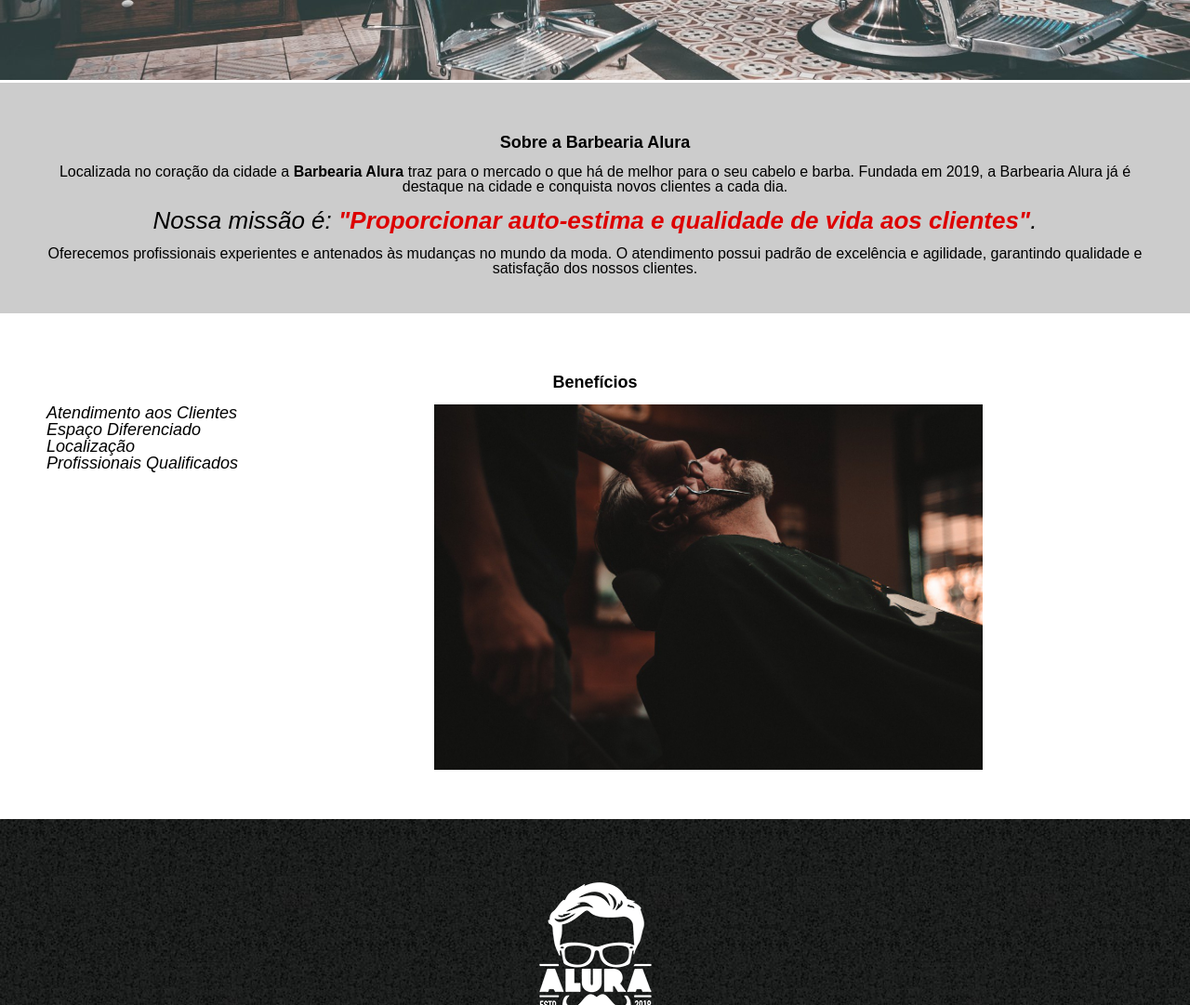
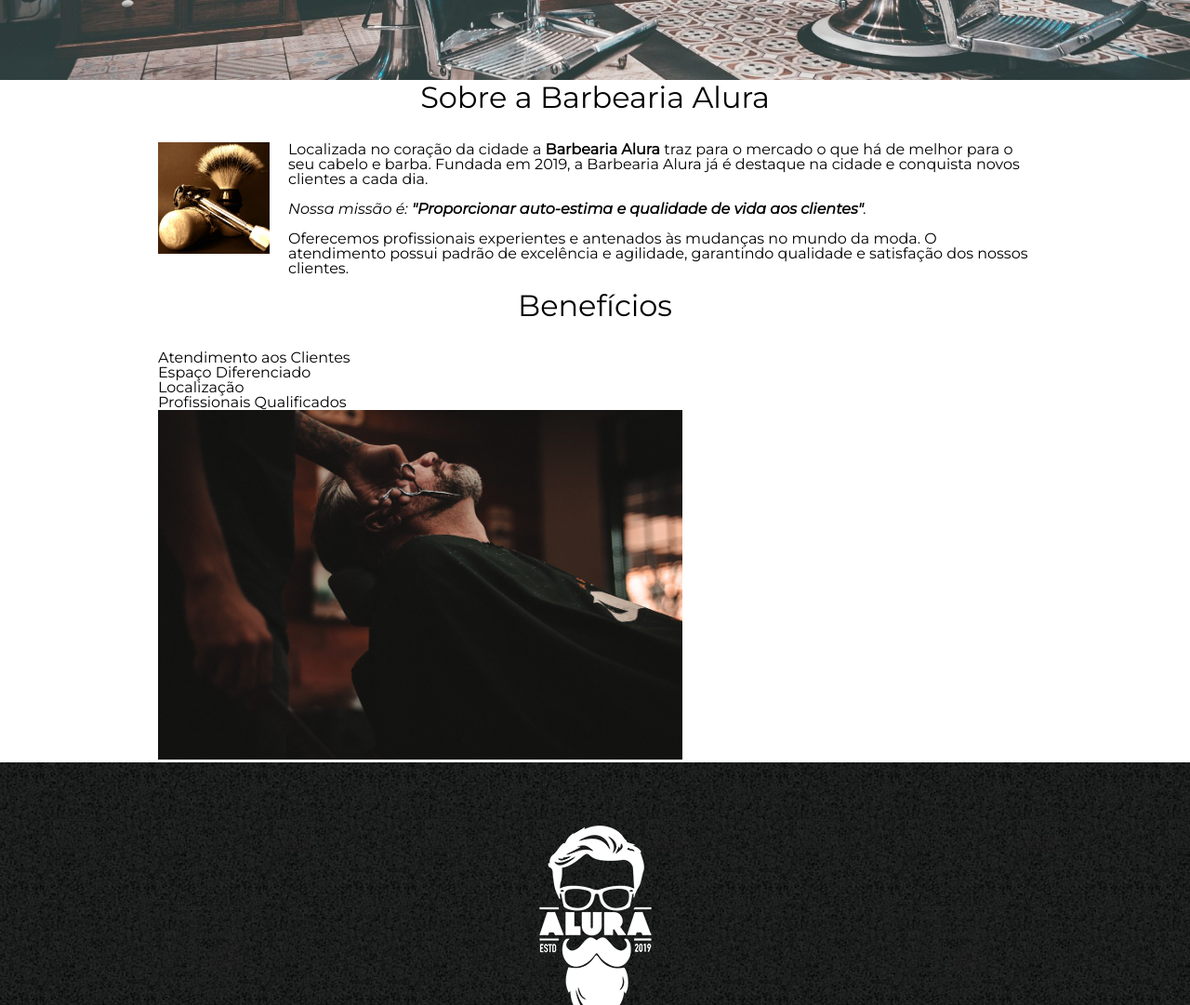
Before and after one commit to eugeniocarvalho/html-css-alura, a plain HTML site: page index.html in a window 1280 px wide. Shown: the part 800-1881 px from the top of the page at 93% size. Drawn offline with Linux system fonts and the light colour scheme.

Commit message:
checkpoint modulo 4

```diff
--- a/index.html
+++ b/index.html
@@ -1,17 +1,22 @@
 <!DOCTYPE html>
 <html lang="pt-br">
+
 <head>
 	<meta charset="UTF-8">
 	<title>Barbearia Alura</title>
 	<link rel="stylesheet" href="reset.css">
-		<link rel="stylesheet"
-    href="style-home.css">
+	<link rel="stylesheet" href="style.css">
+	<link rel="preconnect" href="https://fonts.googleapis.com">
+<link rel="preconnect" href="https://fonts.gstatic.com" crossorigin>
+<link href="https://fonts.googleapis.com/css2?family=Montserrat:ital,wght@0,200;0,400;1,200;1,400&display=swap" rel="stylesheet">
 	<link rel="icon" href="logo-branco.png">
 </head>
+
 <body>
 	<header>
 		<div class="caixa">
 			<h1><img src="logo.png" alt=""></h1>
+
 			<nav>
 				<ul>
 					<li><a href="index.html">Home</a></li>
@@ -22,21 +27,27 @@
 		</div>
 	</header>
 
-		<img src="banner.jpg" id ="banner">
+	<img src="banner.jpg" class="banner">
 
-		<div class="principal">
-			<h2 class="titulo-centralizado">Sobre a Barbearia Alura</h2>
+	<main>
+		<section class="principal">
+			<h2 class="titulo-principal">Sobre a Barbearia Alura</h2>
 
-			<p>Localizada no coração da cidade a <strong>Barbearia Alura</strong> traz para o mercado o que há de melhor para o seu cabelo e barba. Fundada em 2019, a Barbearia Alura já é destaque na cidade e conquista novos clientes a cada dia.</p>
+			<img class="utensilios" src="utensilios.jpg" alt="Utensilios de um barbeiro.">
+			<p>Localizada no coração da cidade a <strong>Barbearia Alura</strong> traz para o mercado o que há de melhor para
+				o seu cabelo e barba. Fundada em 2019, a Barbearia Alura já é destaque na cidade e conquista novos clientes a
+				cada dia.</p>
 
-			<p id="missao"><em>Nossa missão é: <strong>"Proporcionar auto-estima e qualidade de vida aos clientes"</strong>.</em></p>
+			<p id="missao"><em>Nossa missão é: <strong>"Proporcionar auto-estima e qualidade de vida aos
+						clientes"</strong>.</em></p>
 
 			<p>Oferecemos profissionais experientes e antenados às mudanças no mundo da moda. O atendimento
 				possui padrão de excelência e agilidade, garantindo qualidade e satisfação dos nossos clientes.</p>
-		</div>
+		</section>
 
-		<div class="beneficios">
-			<h3 class="titulo-centralizado">Benefícios</h3>
+		<section class="beneficios">
+			<h3 class="titulo-principal">Benefícios</h3>
+
 			<ul>
 				<li class="itens">Atendimento aos Clientes</li>
 				<li class="itens">Espaço Diferenciado</li>
@@ -45,10 +56,12 @@
 			</ul>
 
 			<img src="beneficios.jpg" class="imagem-beneficios">
-		</div>
+		</section>
+	</main>
 	<footer>
 		<img src="logo-branco.png">
 		<p class="copyright">&copy; Copyright Barbearia Alura - 2019</p>
 	</footer>
 </body>
+
 </html>
--- a/style.css
+++ b/style.css
@@ -1,5 +1,5 @@
 body {
-  font-family: Sans-serif;
+    font-family: 'Montserrat', sans-serif;
 }
 
 header {
@@ -110,7 +110,8 @@ form {
     margin: 40px 0;
 }
 
-form label, form legend {
+form label,
+form legend {
     display: block;
     font-size: 18px;
     margin-bottom: 10px;
@@ -163,8 +164,43 @@ form label, form legend {
     font-weight: bold;
 }
 
-  td, th {
+td,
+th {
     border: 1px solid black;
     padding: 6px 30px;
     text-align: center;
 }
+
+/* css pagina inicial*/
+.banner {
+    width: 100%;
+}
+
+.titulo-principal {
+    text-align: center;
+    font-size: 2em;
+    margin: 0 0 1em 0;
+    clear: left;
+}
+
+.principal p {
+    margin-bottom: 1em;
+}
+
+.principal strong {
+    font-weight: bold;
+}
+
+.principal em {
+    font-style: italic;
+}
+
+.utensilios {
+    width: 120px;
+    float: left;
+    margin: 0 20px 20px 0;
+}
+
+.imagem-beneficios {
+    width: 60%;
+}
```
Also changed, not shown: utensilios.jpg (added). Lines whose indentation alone changed are shown as unchanged.
